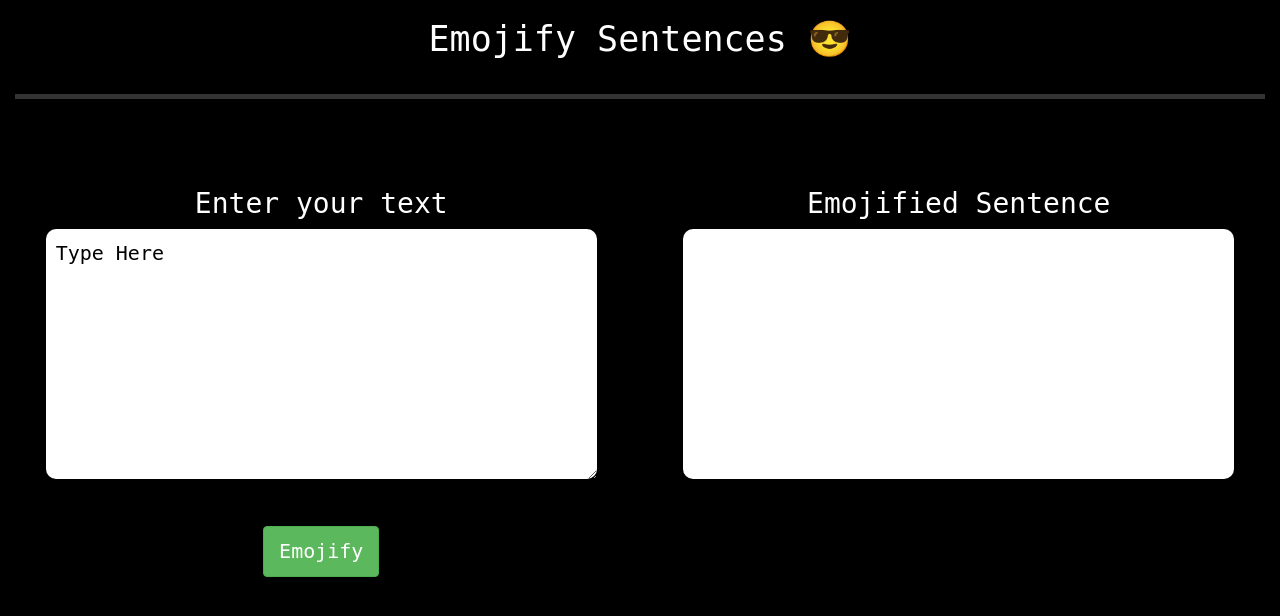
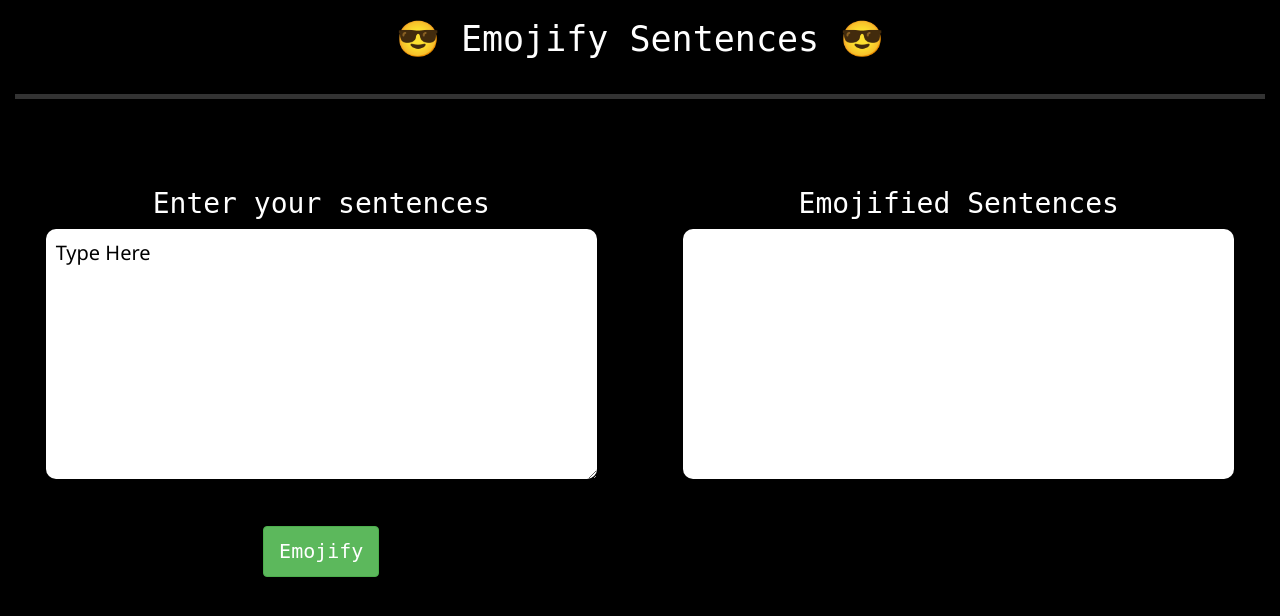
Before and after one commit to soum-sr/EmojifySentences, a Flask app: page / in a window 1280 px wide. Shown: the top 616 px of the page. Run offline with Flask 2, Linux system fonts and the light colour scheme; parts of the project's set-up code (start-up, migrations or seed data) failed here and were passed over; some libraries are stand-ins or nearby versions.

Commit message:
minor changes

```diff
--- a/static/main.css
+++ b/static/main.css
@@ -9,7 +9,7 @@ textarea{
     width:90%;
     height:250px;
     font-size:20px;
-    font-family:monospace;
+    font-family:'Segoe UI', Tahoma, Geneva, Verdana, sans-serif;
     border-radius:10px;
     outline:none;
     transition: box-shadow .3s ease
@@ -95,15 +95,7 @@ textarea{
     background-color:white;
     border-radius: 10px;
     font-size:20px;
-    font-family:monospace;
+    font-family:'Segoe UI', Tahoma, Geneva, Verdana, sans-serif;
     border-radius:10px;
 
 }
-#outbox{
-
-    width:100%;
-    border-radius: 10px;
-    font-size:20px;
-    font-family:monospace;
-    border-radius:10px;
-}
--- a/templates/index.html
+++ b/templates/index.html
@@ -12,7 +12,7 @@
 <body>
     <div class="container-fluid">
         <div class="heading">
-            <h1 style="font-size:35px">Emojify Sentences &#128526;</h1>
+            <h1 style="font-size:35px">&#128526; Emojify Sentences &#128526;</h1>
         </div>
 
         <div class="break"></div>
@@ -22,7 +22,7 @@
 
             <div class="input_section">
                 <!-- UPLOAD SECTION -->
-                <h1>Enter your text</h1>
+                <h1>Enter your sentences</h1>
                 <form id="upload-form" action="{{ url_for('index') }}" method="POST">
                     <div class="textstuff">
                         <textarea name="sentences" id="field" placeholder="Type Here" maxlength="3000" rows="10" cols="40"></textarea>
@@ -37,7 +37,7 @@
 
             <div class="output_section">
                 <!-- OUTPUT SECTION -->
-                <h1>Emojified Sentence</h1>
+                <h1>Emojified Sentences</h1>
                 <div class="output-text">
                     <div class="output-text-area">
                         <p>{{emojified}}</p>
```
